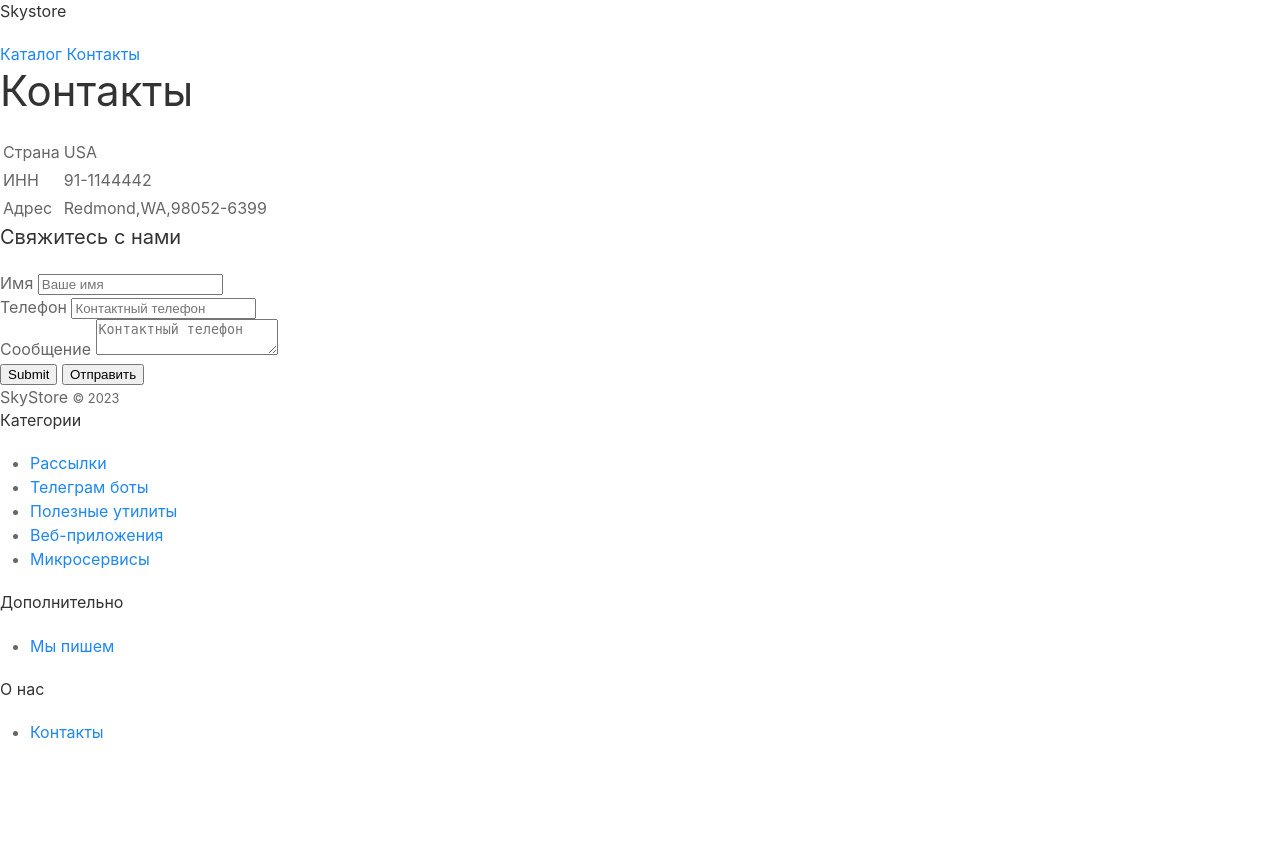
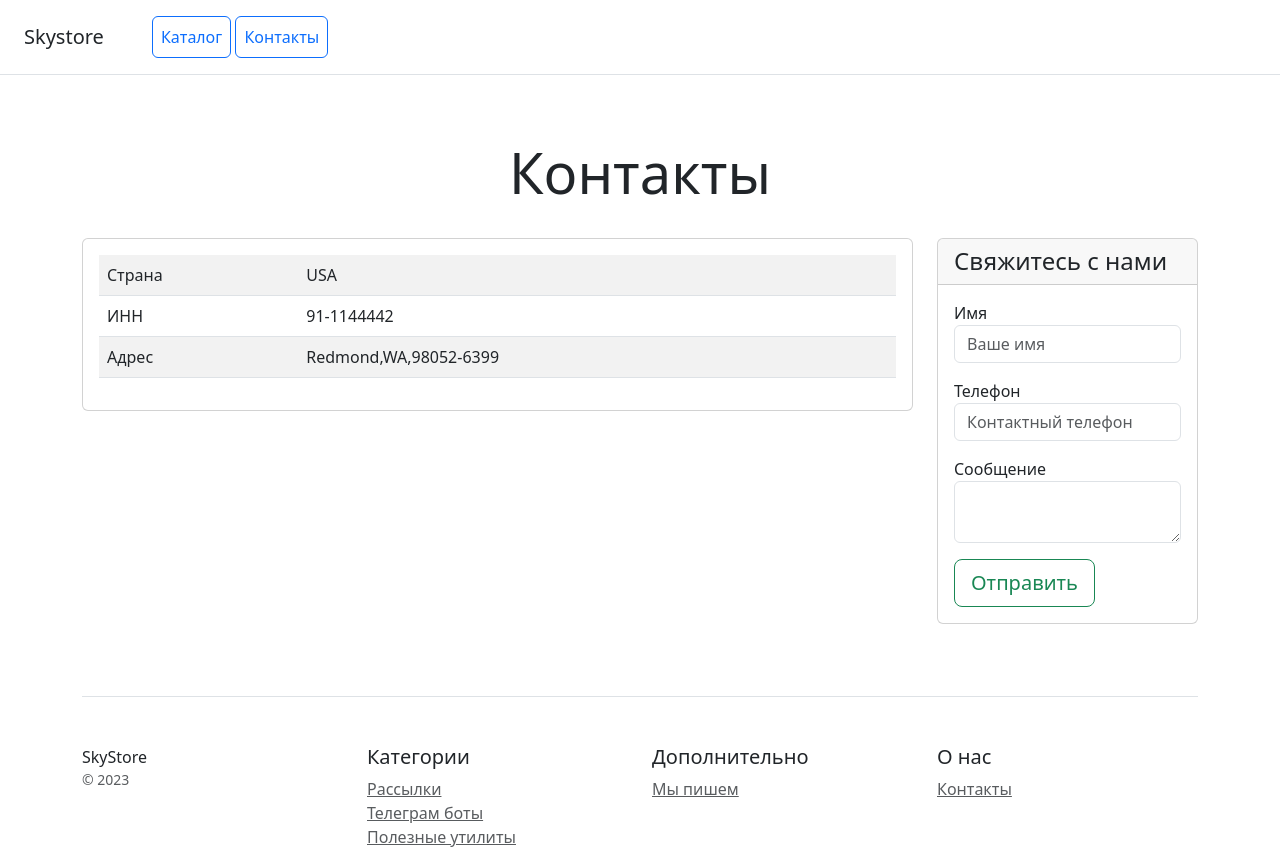
Before and after one commit to ygyshka/project_web, a Django app: page /contacts/ in a window 1280 px wide. Shown: the top 847 px of the page. Before the commit the page ends 739 px from the top, so only its background shows below. Run offline with Django 4.2, Linux system fonts and the light colour scheme.

Commit message:
change view

```diff
--- a/catalog/templates/catalog/contacts.html
+++ b/catalog/templates/catalog/contacts.html
@@ -14,7 +14,9 @@
     <meta charset="utf-8">
     <meta name="viewport" content="width=device-width, initial-scale=1">
     <title>Skystore</title>
-    <link href="/static/css/uikit.css" rel="stylesheet">
+    <link href="https://cdn.jsdelivr.net/npm/bootstrap@5.3.0/dist/css/bootstrap.min.css"
+          rel="stylesheet" integrity="sha384-9ndCyUaIbzAi2FUVXJi0CjmCapSmO7SnpJef0486qhLnuZ2cdeRhO02iuK6FUUVM"
+          crossorigin="anonymous">
 </head>
 <body>
 <div class="d-flex flex-column flex-md-row align-items-center p-3 px-md-4 mb-3 bg-white border-bottom box-shadow">
@@ -69,11 +71,10 @@
                         </div>
                         <div class="mb-3">
                             <label for="message">Сообщение</label>
-                            <textarea type="text" name="message" class="form-control" id="message" placeholder="Контактный телефон" required></textarea>
+                            <textarea type="text" name="message" class="form-control" id="message" required></textarea>
                         </div>
+                        <button type="submit" class="btn btn-lg btn-block btn-outline-success">Отправить</button>
                     </form>
-                    <input type="submit">
-                    <button type="submit" class="btn btn-lg btn-block btn-outline-primary">Отправить</button>
                 </div>
             </div>
         </div>
--- a/catalog/templates/catalog/home.html
+++ b/catalog/templates/catalog/home.html
@@ -14,7 +14,9 @@
     <meta charset="utf-8">
     <meta name="viewport" content="width=device-width, initial-scale=1">
     <title>Skystore</title>
-    <link href="/static/css/uikit-rtl.min.css" rel="stylesheet">
+    <link href="https://cdn.jsdelivr.net/npm/bootstrap@5.3.0/dist/css/bootstrap.min.css"
+          rel="stylesheet" integrity="sha384-9ndCyUaIbzAi2FUVXJi0CjmCapSmO7SnpJef0486qhLnuZ2cdeRhO02iuK6FUUVM"
+          crossorigin="anonymous">
 </head>
 <body>
 <div class="d-flex flex-column flex-md-row align-items-center p-3 px-md-4 mb-3 bg-white border-bottom box-shadow">
```
